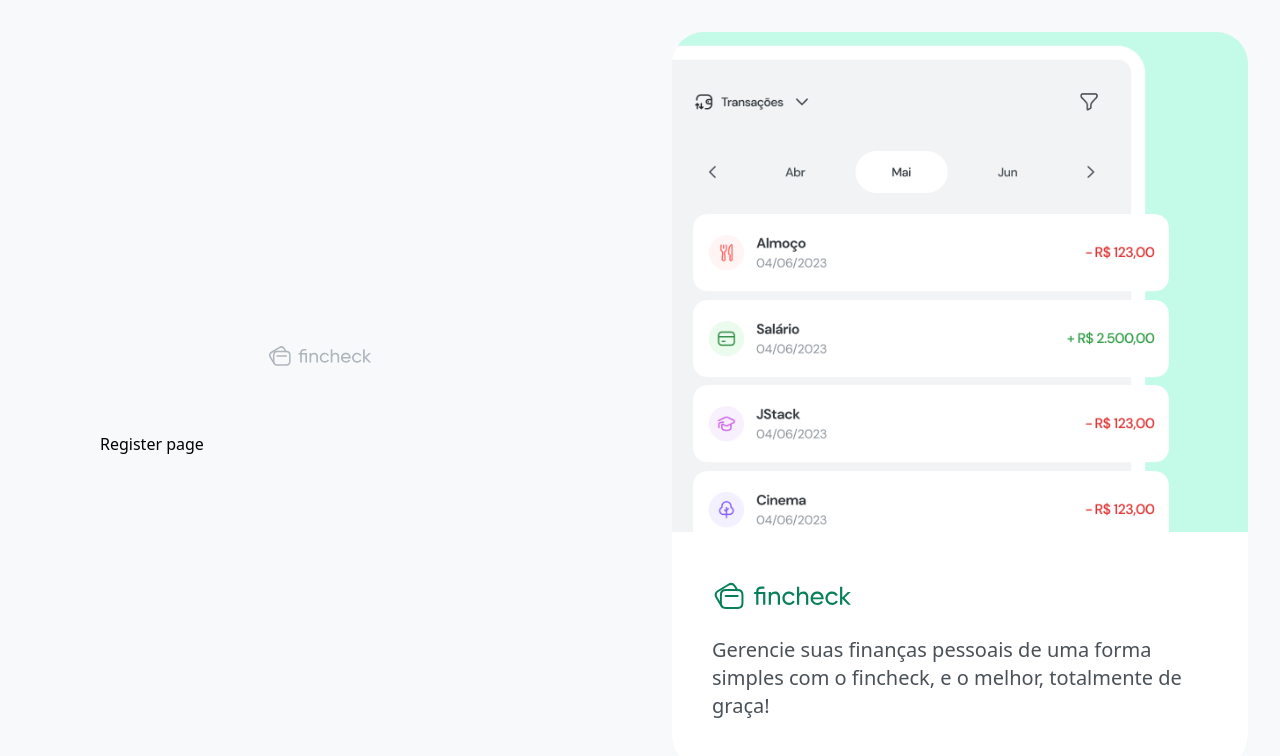
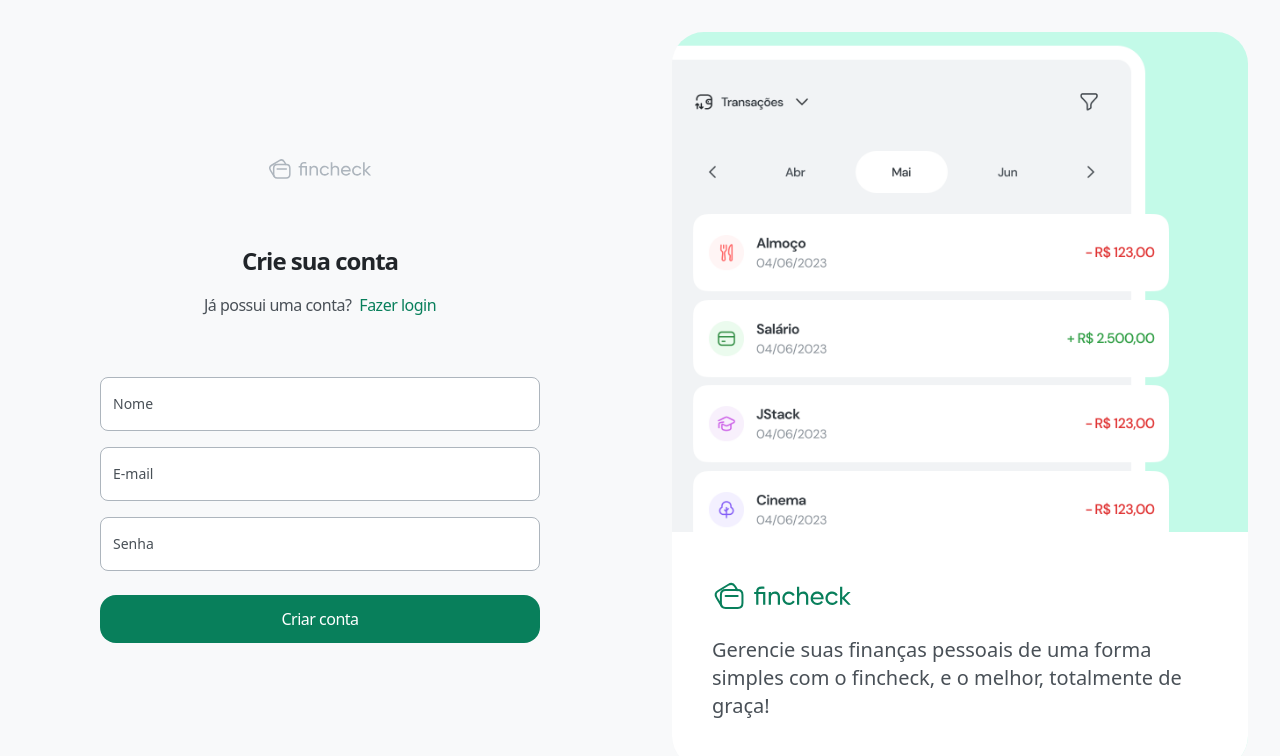
Before and after one commit to nataelienai/fincheck-web, a React (Vite) app: page /register in a window 1280 px wide. Shown: the top 756 px of the page. Built offline with nearby package versions, Linux system fonts and the light colour scheme.

Commit message:
feat: create login and register pages

```diff
--- /dev/null
+++ b/src/view/components/Button.tsx
@@ -0,0 +1,16 @@
+import { ComponentProps } from 'react';
+
+interface ButtonProps extends ComponentProps<'button'> {}
+
+export function Button({ className, ...props }: ButtonProps) {
+  const buttonClassName = className ? className + ' ' : '';
+
+  return (
+    <button
+      {...props}
+      className={buttonClassName?.concat(
+        'bg-teal-900 hover:bg-teal-800 disabled:bg-gray-100 px-6 h-12 rounded-2xl font-medium text-white disabled:text-gray-400 disabled:cursor-not-allowed transition-all tracking-[-0.5px]',
+      )}
+    ></button>
+  );
+}
--- /dev/null
+++ b/src/view/components/Input.tsx
@@ -0,0 +1,28 @@
+import { ComponentProps } from 'react';
+
+interface InputProps extends ComponentProps<'input'> {
+  name: string;
+}
+
+export function Input({ id, name, placeholder, ...props }: InputProps) {
+  const inputId = id ?? name;
+
+  return (
+    <div className="relative">
+      <input
+        {...props}
+        id={name}
+        name={inputId}
+        className="bg-white w-full text-sm rounded-lg border border-gray-500 px-3 pt-6 pb-2 h-[54px] text-gray-800 peer placeholder-shown:pt-0 placeholder-shown:pb-0 focus:border-gray-800 transition-all outline-none"
+        placeholder=" "
+      />
+
+      <label
+        htmlFor={inputId}
+        className="absolute text-xs leading-none left-[13px] top-2.5 pointer-events-none text-gray-700 peer-autofill:text-xs peer-autofill:top-2.5 peer-placeholder-shown:text-sm peer-placeholder-shown:top-[17px] transition-all"
+      >
+        {placeholder}
+      </label>
+    </div>
+  );
+}
--- a/src/view/pages/Login/index.tsx
+++ b/src/view/pages/Login/index.tsx
@@ -1,3 +1,36 @@
+import { Link } from 'react-router-dom';
+import { Button } from '../../components/Button';
+import { Input } from '../../components/Input';
+
 export function Login() {
-  return <h1>Login page</h1>;
+  return (
+    <div>
+      <header className="flex flex-col items-center gap-4 text-center">
+        <h1 className="text-2xl font-bold text-gray-900  tracking-[-1px]">
+          Entre em sua conta
+        </h1>
+
+        <p className="space-x-2">
+          <span className="text-gray-700 tracking-[-0.5px]">
+            Novo por aqui?
+          </span>
+          <Link
+            to="/register"
+            className="text-teal-900 font-medium tracking-[-0.5px]"
+          >
+            Crie uma conta
+          </Link>
+        </p>
+      </header>
+
+      <form className="mt-[60px] flex flex-col gap-4">
+        <Input type="email" placeholder="E-mail" name="email" />
+        <Input type="password" placeholder="Senha" name="password" />
+
+        <Button type="submit" className="mt-2">
+          Entrar
+        </Button>
+      </form>
+    </div>
+  );
 }
--- a/src/view/pages/Register/index.tsx
+++ b/src/view/pages/Register/index.tsx
@@ -1,3 +1,37 @@
+import { Link } from 'react-router-dom';
+import { Button } from '../../components/Button';
+import { Input } from '../../components/Input';
+
 export function Register() {
-  return <h1>Register page</h1>;
+  return (
+    <div>
+      <header className="flex flex-col items-center gap-4 text-center">
+        <h1 className="text-2xl font-bold text-gray-900  tracking-[-1px]">
+          Crie sua conta
+        </h1>
+
+        <p className="space-x-2">
+          <span className="text-gray-700 tracking-[-0.5px]">
+            Já possui uma conta?
+          </span>
+          <Link
+            to="/login"
+            className="text-teal-900 font-medium tracking-[-0.5px]"
+          >
+            Fazer login
+          </Link>
+        </p>
+      </header>
+
+      <form className="mt-[60px] flex flex-col gap-4">
+        <Input placeholder="Nome" name="nome" />
+        <Input type="email" placeholder="E-mail" name="email" />
+        <Input type="password" placeholder="Senha" name="password" />
+
+        <Button type="submit" className="mt-2">
+          Criar conta
+        </Button>
+      </form>
+    </div>
+  );
 }
```
